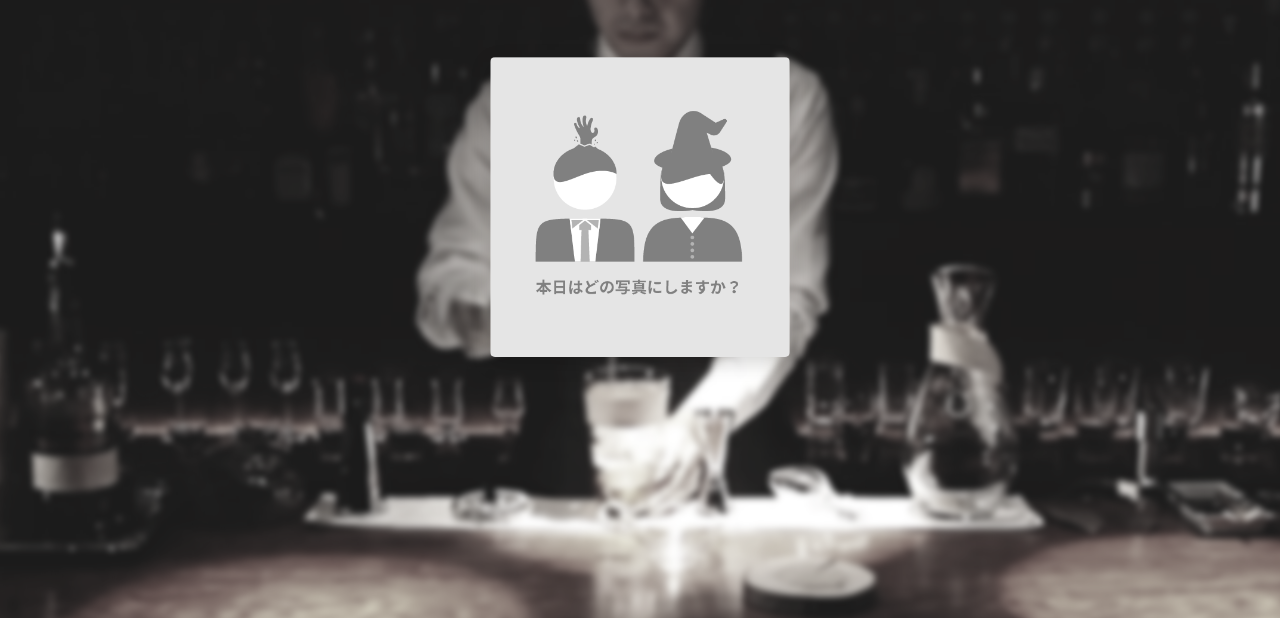
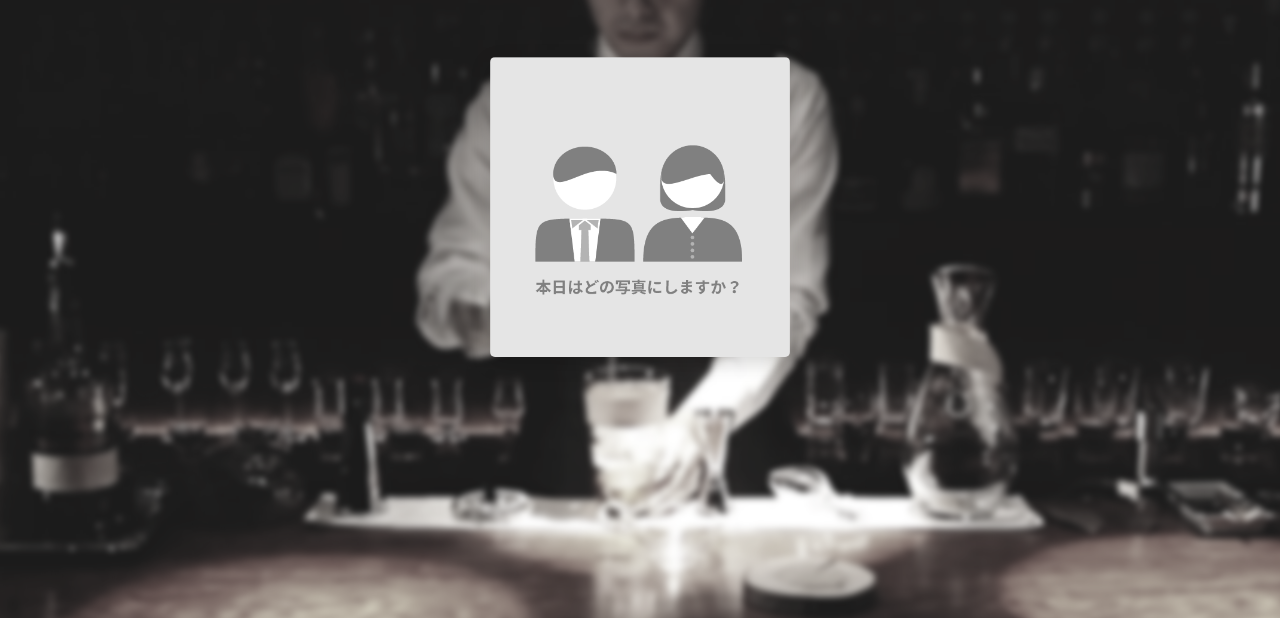
Before and after one commit to kmurata08/omoide_cocktail, a website: page app/index.html in a window 1280 px wide. Shown: the part 182-800 px from the top of the page. Drawn offline with nearby package versions, Linux system fonts and the light colour scheme.

Commit message:
Edit top img

```diff
--- a/app/index.html
+++ b/app/index.html
@@ -50,7 +50,7 @@
         <main class="bg" v-bind:class="{ 'bg-calculate': isCalculating }">
             <div class="input_file" v-show="!imgLoaded">
                 <label class="input_btn buru hover-op" for="image_form">
-                        <img id="upload-img" src="static/img/oc-upload-hw.png" alt="アップロードはこちら"/>
+                        <img id="upload-img" src="static/img/oc-upload.png" alt="アップロードはこちら"/>
                     </label>
                 <input accept="image/*" id="image_form" type="file" v-on:change="setImg">
             </div>
```
